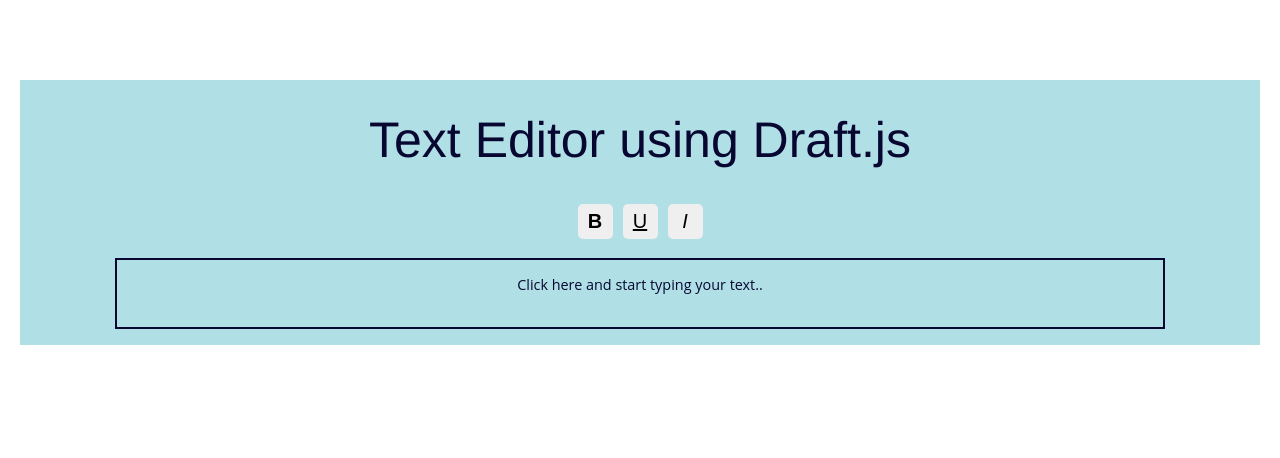
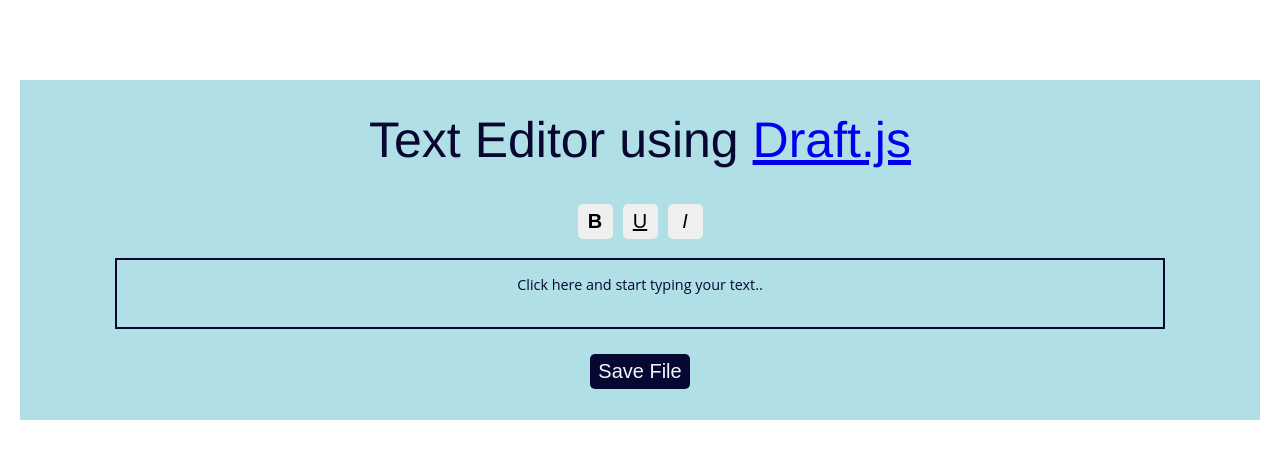
Before and after one commit to ravisha7feb/Text-Editor-Draft.js, a React (Create React App) app in the folder text-editor/: page / in a window 1280 px wide. Shown: the top 458 px of the page. Built offline with nearby package versions, Linux system fonts and the light colour scheme.

Commit message:
modify styling and save button

```diff
--- a/text-editor/src/App.css
+++ b/text-editor/src/App.css
@@ -41,3 +41,19 @@
   font-family: 'Open Sans';
   font-size: 90%;
 }
+.editorContainer .save-file >button{
+  margin: 10px;
+  margin-bottom: 30px;
+  border-radius: 5px;
+  border-width: 0;
+  cursor: pointer;
+  height: 35px;
+  width: 100px;
+  font-size: 20px;
+  color: aliceblue;
+  background-color: rgb(7, 7, 49);
+}
+.editorContainer .save-file >button:hover{
+  color: rgb(7, 7, 49);
+  background-color: rgb(16, 240, 27);
+}
--- a/text-editor/src/components/PageContainer.js
+++ b/text-editor/src/components/PageContainer.js
@@ -40,7 +40,7 @@
         return (
 
             <div className="editorContainer">
-                <div className="PageName" > Text Editor using Draft.js </div>
+                <div className="PageName" > Text Editor using <a href="https://github.com/facebook/draft-js">Draft.js</a> </div>
                 <button onClick={this.onBoldClick}><b>B</b></button>
                 <button onClick={this.onUnderlineClick}><u>U</u></button>
                 <button onClick={this.onItalicClick}><em>I</em></button>
@@ -51,6 +51,7 @@
                         placeholder="Click here and start typing your text.."
                         />
                 </div>
+                <div className="save-file"> <button> Save File </button> </div>
             </div>
 
         );
```
